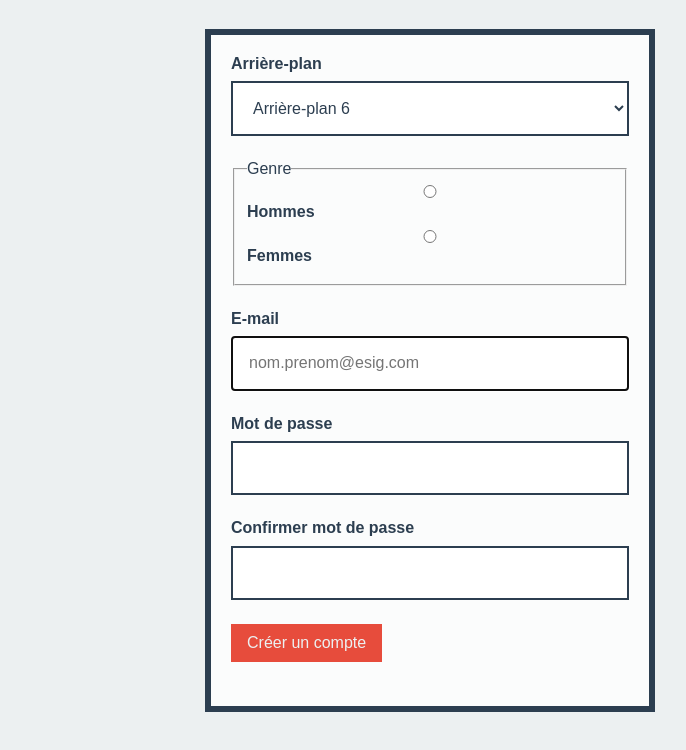
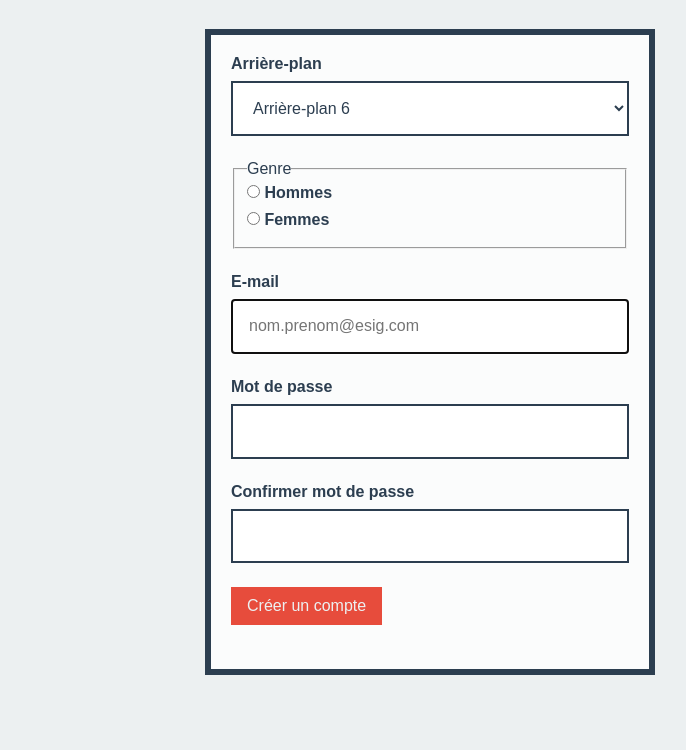
Before and after one commit to esig-jura/122-mini-formulaire-luca-esig, a plain HTML site: page index.html in a window 1280 px wide. Shown: the part 72-822 px from the top of the page, without its empty margins (210-896 px from the left). Drawn offline with Linux system fonts and the light colour scheme; a script that the page names is missing.

Commit message:
form label input

```diff
--- a/css/main.css
+++ b/css/main.css
@@ -71,6 +71,11 @@ form label{
 
 }
 
+form label input{
+    display: inline;
+    width: auto;
+}
+
  form input,form select{
     width: 100%;
     padding: 1em;
```
